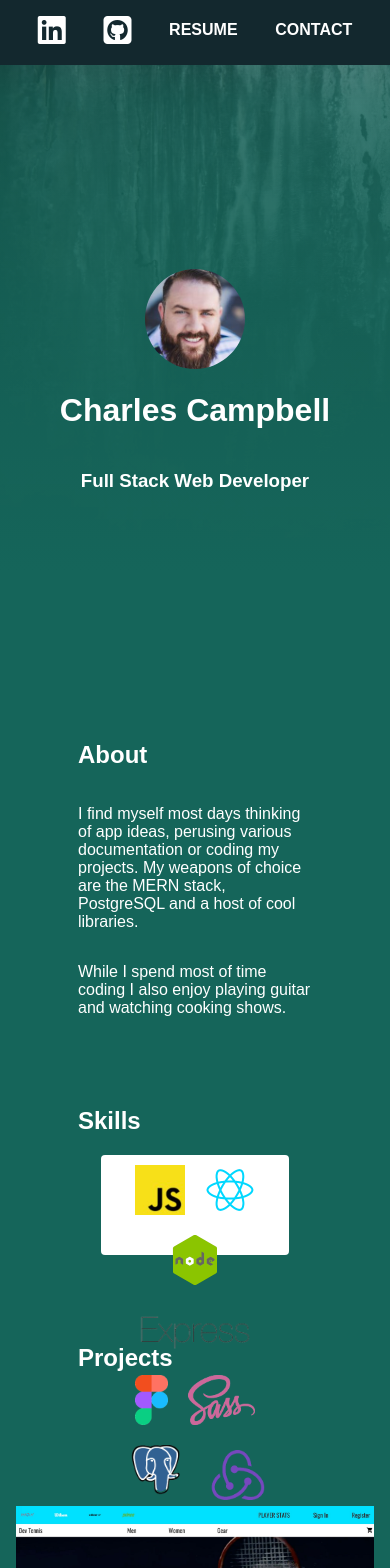
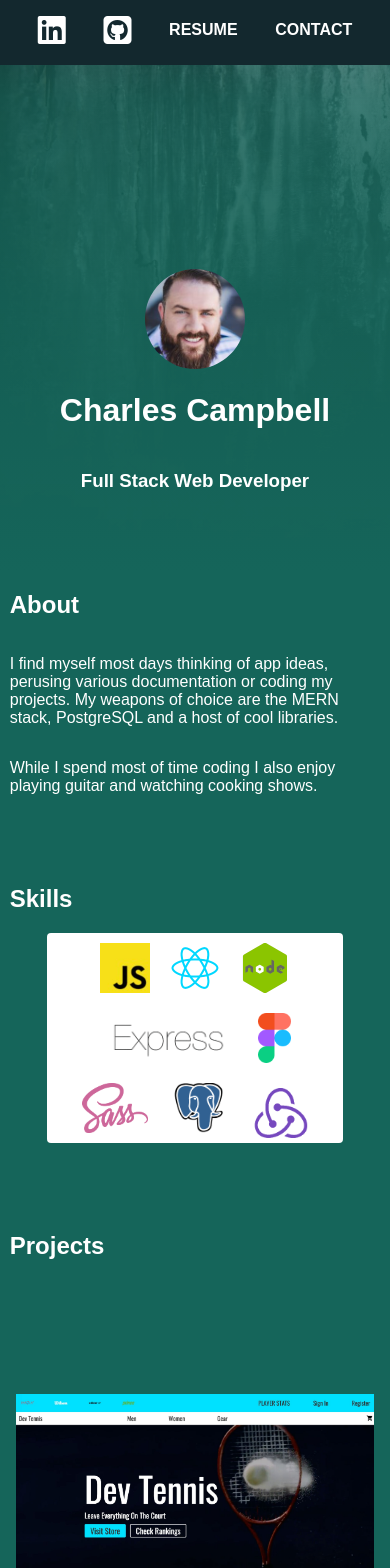
Before and after one commit to C-E-Campbell/React-Portfolio, a React (Create React App) app: page / in a window 390 px wide. Shown: the top 1568 px of the page. Built offline with nearby package versions, Linux system fonts and the light colour scheme; a web font is replaced by a local one.

Commit message:
mobile updates

```diff
--- a/src/App.module.scss
+++ b/src/App.module.scss
@@ -95,7 +95,7 @@ html {
 
 @media (max-width: 800px) {
   .body {
-    margin: 0 auto 150px;
+    margin: 0 auto 0px;
 
     h1 {
       font-size: 2rem;
@@ -103,6 +103,12 @@ html {
     p {
       font-size: 0.8rem;
     }
+  }
+  .section {
+    max-width: 95%;
+  }
+  .skills {
+    height: 100%;
   }
   .projects {
     flex-direction: column;
```
